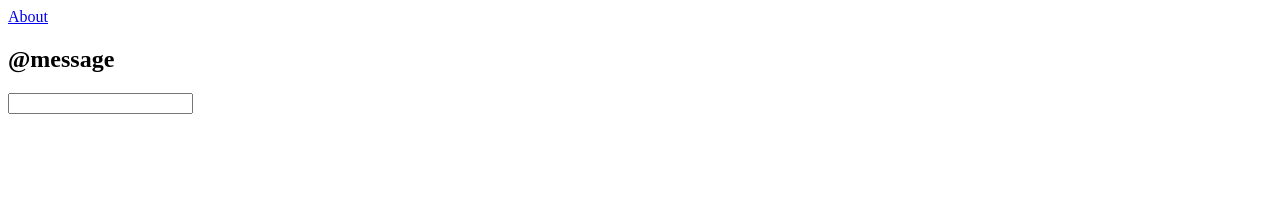
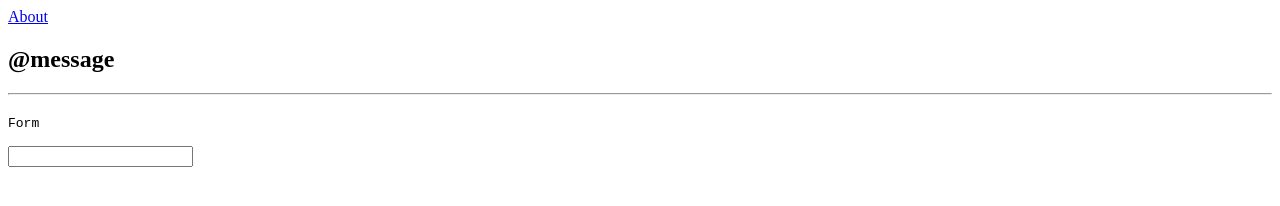
Before and after one commit to fidele000/v_web_demo, a plain HTML site: page index.html in a window 1280 px wide. Drawn offline with Linux system fonts and the light colour scheme.

Commit message:
add files

```diff
--- a/index.html
+++ b/index.html
@@ -2,6 +2,10 @@
 
 <a href='about'>About</a>
 <h2>@message</h1>
+<pre>
+<hr/>
+Form
 <form action='index' method='post'>
 <input type='text' name='message'/>
 </form>
+</pre>
```
